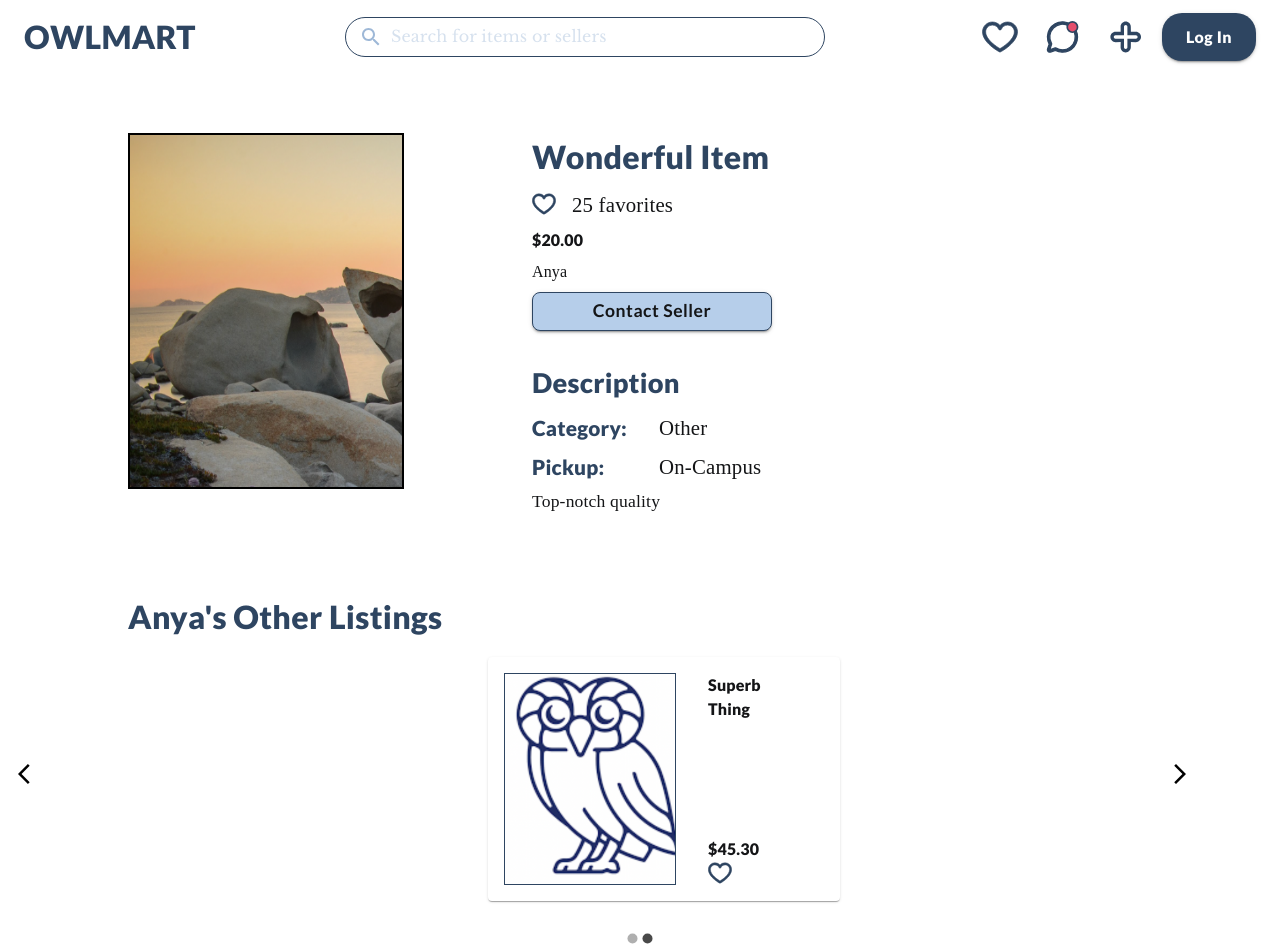
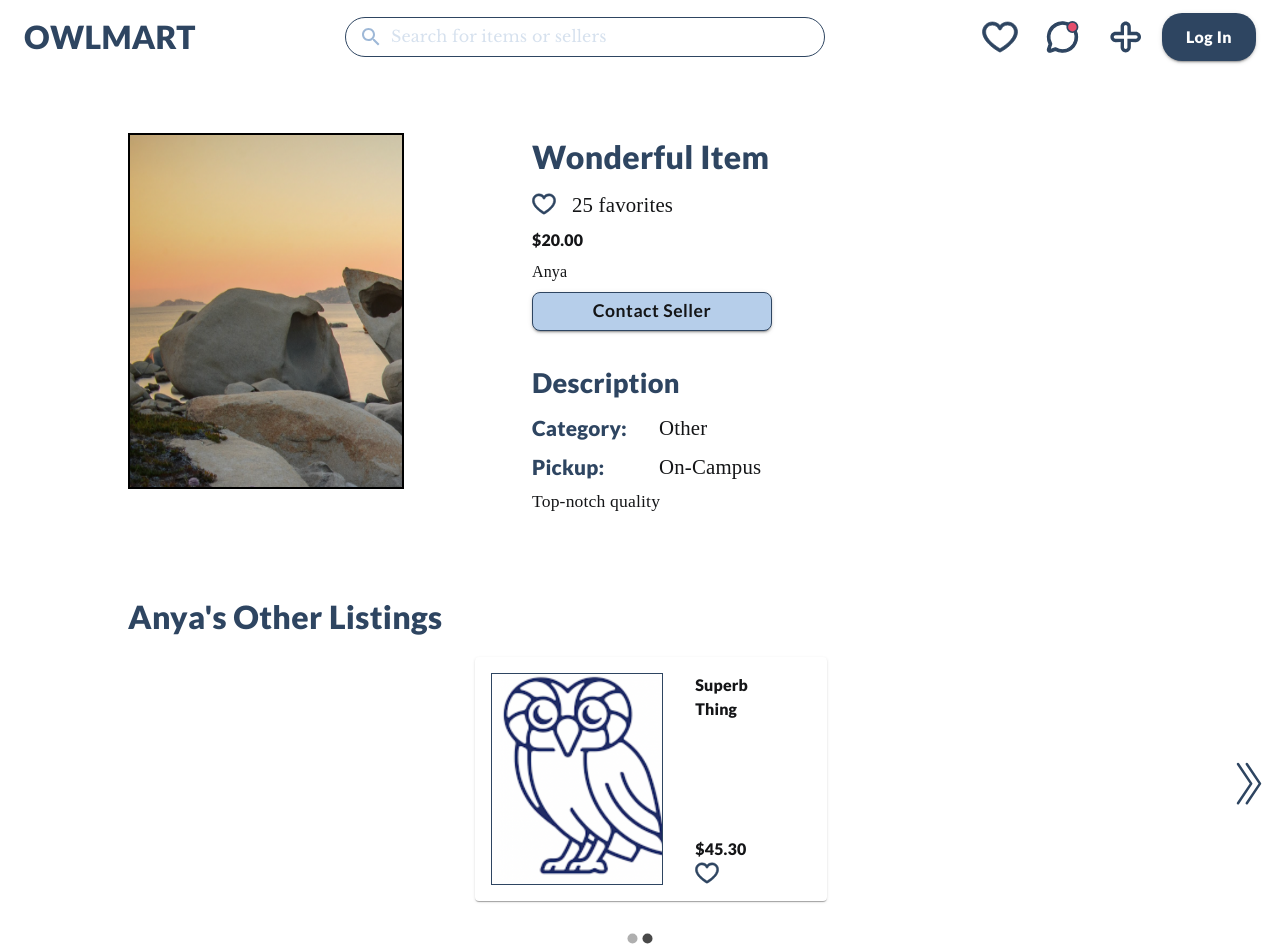
Before and after one commit to rice-apps/owlmart, a React (Create React App) app in the folder client/: page /product/1 in a window 1280 px wide. Built offline with nearby package versions, Linux system fonts and the light colour scheme.

Commit message:
formatted carousel better

```diff
--- a/client/src/components/pages/ProductDetail.js
+++ b/client/src/components/pages/ProductDetail.js
@@ -5,8 +5,7 @@ import Owl from './owl.png';
 import { useParams } from 'react-router-dom';
 import Carousel from 'react-material-ui-carousel';
 import { Link } from 'react-router-dom';
-import ArrowBackIosIcon from '@mui/icons-material/ArrowBackIos';
-import ArrowForwardIosIcon from '@mui/icons-material/ArrowForwardIos';
+import ArrowNext from "../../assets/next-arrow.svg";
 
 import favoritesIcon from "../../assets/favorites-icon.svg";
 
@@ -22,10 +21,11 @@ const groupByEveryN = (array, n) => {
 };
 
 const groupedProducts = groupByEveryN(Products, 3);
+
 const Item = ({ item }) => {
   return (
     <ButtonBase component={Link} to={`/product/${item.id}`} style={{ textDecoration: 'none', color: 'inherit' }}>
-      <Paper style={{ width: "auto", height: "auto", padding: '1rem', margin: '1rem', marginLeft: "5rem", marginRight: "2rem" }}>
+      <Paper style={{ width: "auto", height: "auto", padding: '1rem', margin: '1rem', marginLeft: "3vw"}}>
         <Box id = 'wrapper' display="flex" alignItems="strectch">
           <Box id = 'image'
             display="flex"
@@ -286,12 +286,10 @@ const ProductDetail = () => {
       backgroundColor: 'transparent',
       borderRadius: 0,
       color: 'black',
-          marginRight: '5rem',
-          marginLeft: '10px'
     }
   }}
-      NextIcon={<ArrowForwardIosIcon />}
-      PrevIcon={<ArrowBackIosIcon />}
+  NextIcon={<img src={ArrowNext} alt="Next" />}
+  PrevIcon={<></>} // No prev button
   interval={5000}
   animation="slide"
   fullHeightHover={false}
@@ -304,6 +302,7 @@ const ProductDetail = () => {
     </Box>
   ))}
 </Carousel>
+
       </Box>
 </>
   );
```
Also changed, not shown: client/src/assets/next-arrow.svg (added), 1 other file (tests, documents, lock files or other folders). Lines whose indentation alone changed are shown as unchanged.
